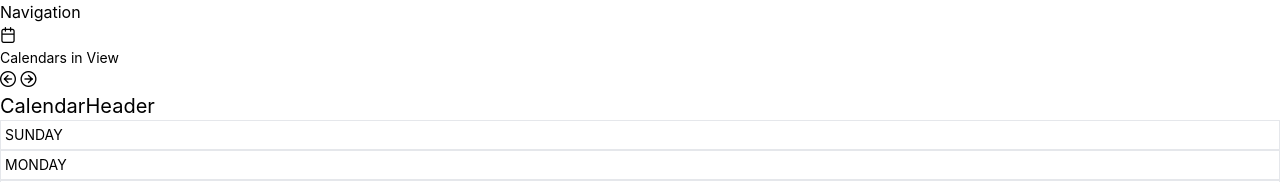
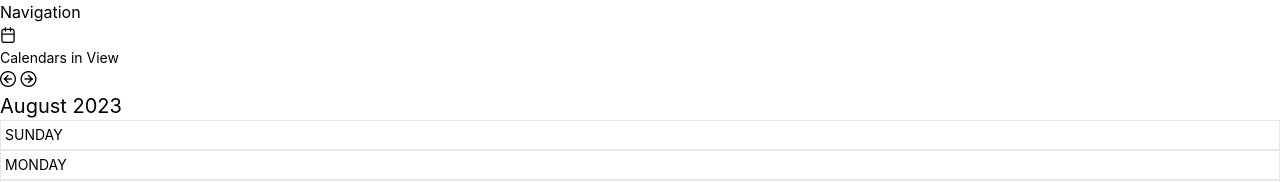
Before and after one commit to Cozinater/resource-management, a React (Vite) app: page / in a window 1280 px wide. Shown: the top 182 px of the page. Built offline with nearby package versions, Linux system fonts and the light colour scheme.

Commit message:
Implement Calendar Header functionalities

```diff
--- a/src/App.tsx
+++ b/src/App.tsx
@@ -2,10 +2,13 @@ import Navigation from './components/navigation';
 import Filter from './components/filter';
 import CalendarHeader from './components/calendarHeader';
 import Calendar from './components/calendar';
-import { getDaysInCalendarMonth } from './utils';
+import { useContext } from 'react';
+import GlobalContext from './context/globalContext';
 
 function App() {
-  console.table(getDaysInCalendarMonth());
+  const { monthIndex } = useContext(GlobalContext);
+  console.log('App: ', monthIndex);
+
   return (
     <div className='items-center'>
       <div className='grid grid-cols-10 gap-3 max-w-7xl h-screen'>
--- a/src/components/calendar.tsx
+++ b/src/components/calendar.tsx
@@ -1,35 +1,31 @@
-import { useEffect, useState } from 'react';
+import { useContext } from 'react';
 import CalendarCell from './calendarCell';
 import { getDaysInCalendarMonth } from '../utils';
-
+import GlobalContext from '../context/globalContext';
 import dayjs from 'dayjs';
 
-interface Props {
+interface CalendarDayProps {
   day: dayjs.Dayjs;
 }
 
-function CalendarDay({ day }: Props) {
+function CalendarDay({ day }: CalendarDayProps) {
   return <h5 className='calendar-cell'>{day.format('dddd').toUpperCase()}</h5>;
 }
 
 export default function Calendar() {
-  const [curMonth, setCurMonth] = useState(getDaysInCalendarMonth());
-
-  const monthIndex = 7;
-
-  useEffect(() => {
-    setCurMonth(getDaysInCalendarMonth(monthIndex));
-  }, [monthIndex]);
+  const { monthIndex } = useContext(GlobalContext);
+  const curMonth = getDaysInCalendarMonth(monthIndex);
+  console.log('Calendar: ', monthIndex);
 
   return (
     <>
       <header className='grid grid-cols-7 text-gray-700 '>
-        {curMonth[0].map((day) => (
-          <CalendarDay day={day} />
+        {curMonth[0].map((day, i) => (
+          <CalendarDay day={day} key={i} />
         ))}
       </header>
       <div className='h-full grid grid-cols-7 grid-rows-5 text-gray-700'>
-        {curMonth.map((week, i) => week.map((day, idx) => <CalendarCell day={day} key={idx} />))}
+        {curMonth.map((week) => week.map((day, idx) => <CalendarCell day={day} key={idx} />))}
       </div>
     </>
   );
--- a/src/components/calendarHeader.tsx
+++ b/src/components/calendarHeader.tsx
@@ -1,11 +1,23 @@
+import dayjs from 'dayjs';
 import { Button } from 'primereact/button';
+import GlobalContext from '../context/globalContext';
+import { useContext } from 'react';
 
 export default function CalendarHeader() {
+  const { monthIndex, setMonthIndex } = useContext(GlobalContext);
+
+  function onClickPrevMonth() {
+    setMonthIndex(monthIndex - 1);
+  }
+  function onClickNextMonth() {
+    setMonthIndex(monthIndex + 1);
+  }
+  console.log('CalendarHeader: ', monthIndex);
   return (
     <div className='flex flex-row gap-1 p-2 items-center'>
-      <Button icon='pi pi-arrow-circle-left' />
-      <Button icon='pi pi-arrow-circle-right' />
-      <h2>CalendarHeader</h2>
+      <Button icon='pi pi-arrow-circle-left' onClick={onClickPrevMonth} />
+      <Button icon='pi pi-arrow-circle-right' onClick={onClickNextMonth} />
+      <h2>{dayjs(new Date(dayjs().year(), monthIndex)).format('MMMM YYYY')}</h2>
     </div>
   );
 }
--- /dev/null
+++ b/src/context/contextWrapper.tsx
@@ -0,0 +1,22 @@
+import { ReactNode, useState } from 'react';
+import GlobalContext from './globalContext';
+import dayjs from 'dayjs';
+
+interface ContextWrapperProps {
+  children: ReactNode;
+}
+
+export default function ContextWrapper({ children }: ContextWrapperProps) {
+  const [monthIndex, setMonthIndex] = useState(dayjs().month()); // Stores the current month
+
+  return (
+    <GlobalContext.Provider
+      value={{
+        monthIndex,
+        setMonthIndex,
+      }}
+    >
+      {children}
+    </GlobalContext.Provider>
+  );
+}
--- /dev/null
+++ b/src/context/globalContext.tsx
@@ -0,0 +1,8 @@
+import { createContext } from 'react';
+
+const GlobalContext = createContext({
+  monthIndex: 0, // The current month to display on the calendar
+  setMonthIndex: (index: number) => {},
+});
+
+export default GlobalContext;
--- a/src/main.tsx
+++ b/src/main.tsx
@@ -3,10 +3,12 @@ import ReactDOM from 'react-dom/client';
 import App from './App.js';
 import './index.css';
 import 'primeicons/primeicons.css'; // icons
-//import 'primereact/resources/themes/lara-light-teal/theme.css';
+import ContextWrapper from './context/contextWrapper';
 
 ReactDOM.createRoot(document.getElementById('root')!).render(
   <React.StrictMode>
-    <App />
+    <ContextWrapper>
+      <App />
+    </ContextWrapper>
   </React.StrictMode>
 );
```
